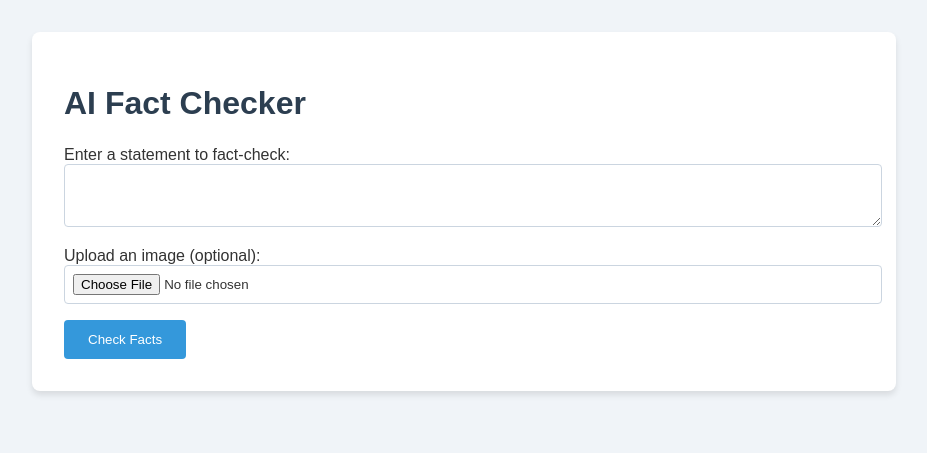
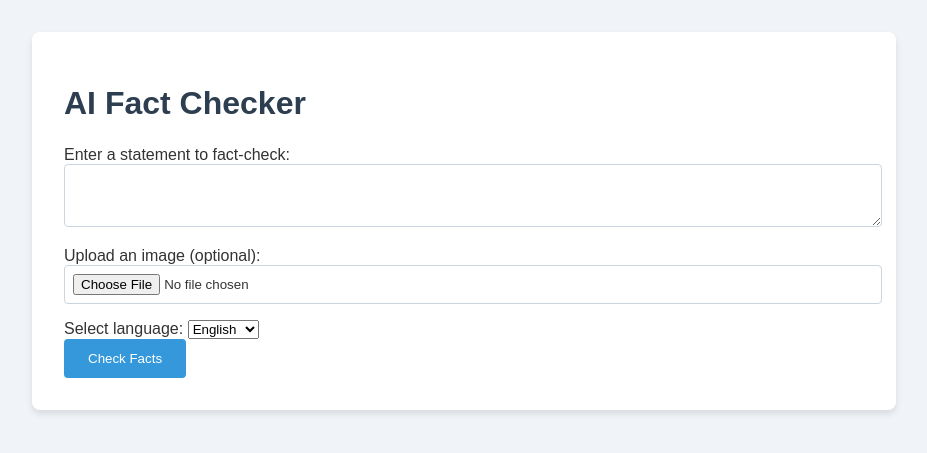
Before and after one commit to PierrunoYT/VeriFact-AI, a Flask app: page / in a window 1280 px wide. Shown: the top 453 px of the page, without its empty margins (176-1103 px from the left). Run offline with Flask 2, Linux system fonts and the light colour scheme.

Commit message:
Added the option to get the response in German or English.

```diff
--- a/app.py
+++ b/app.py
@@ -16,18 +16,19 @@ def index():
     if request.method == 'POST':
         statement = request.form.get('statement', '')
         image = request.files.get('image')
+        language = request.form.get('language', 'english')
 
         def generate():
             if image:
                 filename = secure_filename(image.filename)
                 image_path = os.path.join(app.config['UPLOAD_FOLDER'], filename)
                 image.save(image_path)
-                result_generator = analyze_image_and_fact(statement, image_path)
+                result_generator = analyze_image_and_fact(statement, image_path, language)
                 for chunk in result_generator:
                     yield f"data: {json.dumps({'content': chunk})}\n\n"
                 os.remove(image_path)  # Clean up the uploaded file
             else:
-                result_generator = fact_check(statement)
+                result_generator = fact_check(statement, language)
                 for chunk in result_generator:
                     yield f"data: {json.dumps({'content': chunk})}\n\n"
 
--- a/fact_checker.py
+++ b/fact_checker.py
@@ -11,11 +11,14 @@ load_dotenv()
 API_KEY = os.getenv("OPENROUTER_API_KEY")
 API_URL = "https://openrouter.ai/api/v1/chat/completions"
 
-def query_claude(prompt, image_path=None):
+def query_claude(prompt, image_path=None, language='english'):
     headers = {
         "Authorization": f"Bearer {API_KEY}",
         "Content-Type": "application/json"
     }
+
+    if language == 'german':
+        prompt = f"Please respond in German. {prompt}"
 
     messages = [{"role": "user", "content": prompt}]
 
@@ -52,7 +55,7 @@ def query_claude(prompt, image_path=None):
     else:
         yield f"Error: {response.status_code} - {response.text}"
 
-def fact_check(statement):
+def fact_check(statement, language='english'):
     prompt = f"""
     Please fact-check the following statement and provide a detailed analysis:
 
@@ -66,9 +69,9 @@ def fact_check(statement):
     Please structure your response clearly and concisely.
     """
 
-    return query_claude(prompt)
+    return query_claude(prompt, language=language)
 
-def analyze_image_and_fact(statement, image_path):
+def analyze_image_and_fact(statement, image_path, language='english'):
     prompt = f"""
     Please analyze the provided image and fact-check the following statement:
 
@@ -83,4 +86,4 @@ def analyze_image_and_fact(statement, image_path):
     Please structure your response clearly and concisely.
     """
 
-    return query_claude(prompt, image_path)
+    return query_claude(prompt, image_path, language=language)
--- a/templates/index.html
+++ b/templates/index.html
@@ -17,6 +17,13 @@
             <div>
                 <label for="image">Upload an image (optional):</label>
                 <input type="file" id="image" name="image" accept="image/*">
+            </div>
+            <div>
+                <label for="language">Select language:</label>
+                <select id="language" name="language">
+                    <option value="english">English</option>
+                    <option value="german">German</option>
+                </select>
             </div>
             <button type="submit">Check Facts</button>
         </form>
```
